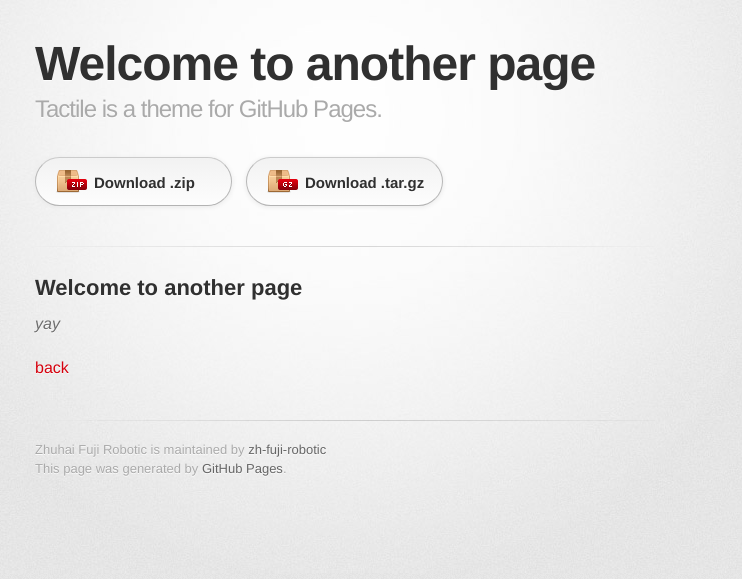
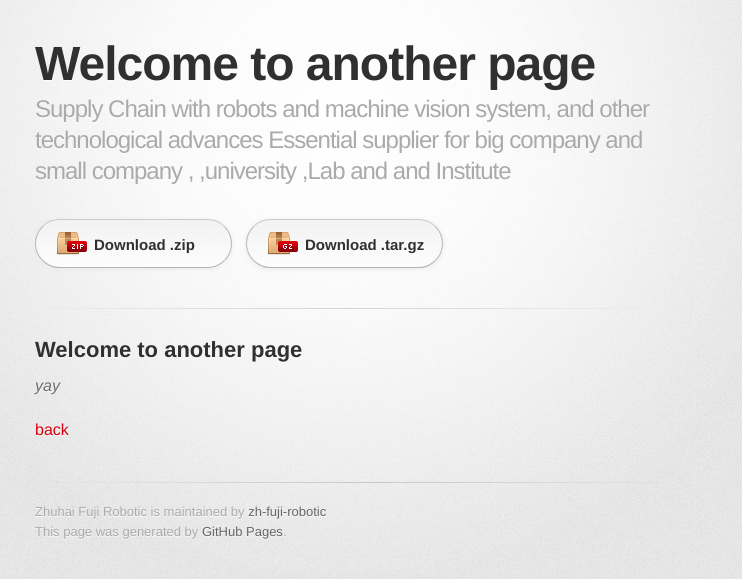
Before and after one commit to zh-fuji-robotic/landing, a Jekyll site: the page built from another-page.md, in a window 1280 px wide. Shown: the top 579 px of the page, without its empty margins (295-1037 px from the left). Built offline with Jekyll 4.4.1, drawn with Linux system fonts in a browser that asks for light colours; some web fonts are replaced; our own code applies the rules of GitHub Pages for plain Markdown files.

Commit message:
modify description

```diff
--- a/_config.yml
+++ b/_config.yml
@@ -1,5 +1,6 @@
 title: Zhuhai Fuji Robotic
-description: Tactile is a theme for GitHub Pages.
+description: Supply Chain with robots and machine vision system, and other technological advances
+             Essential supplier for big company and small company , ,university ,Lab and and Institute
 show_downloads: true
 google_analytics:
 theme: jekyll-theme-tactile
```
